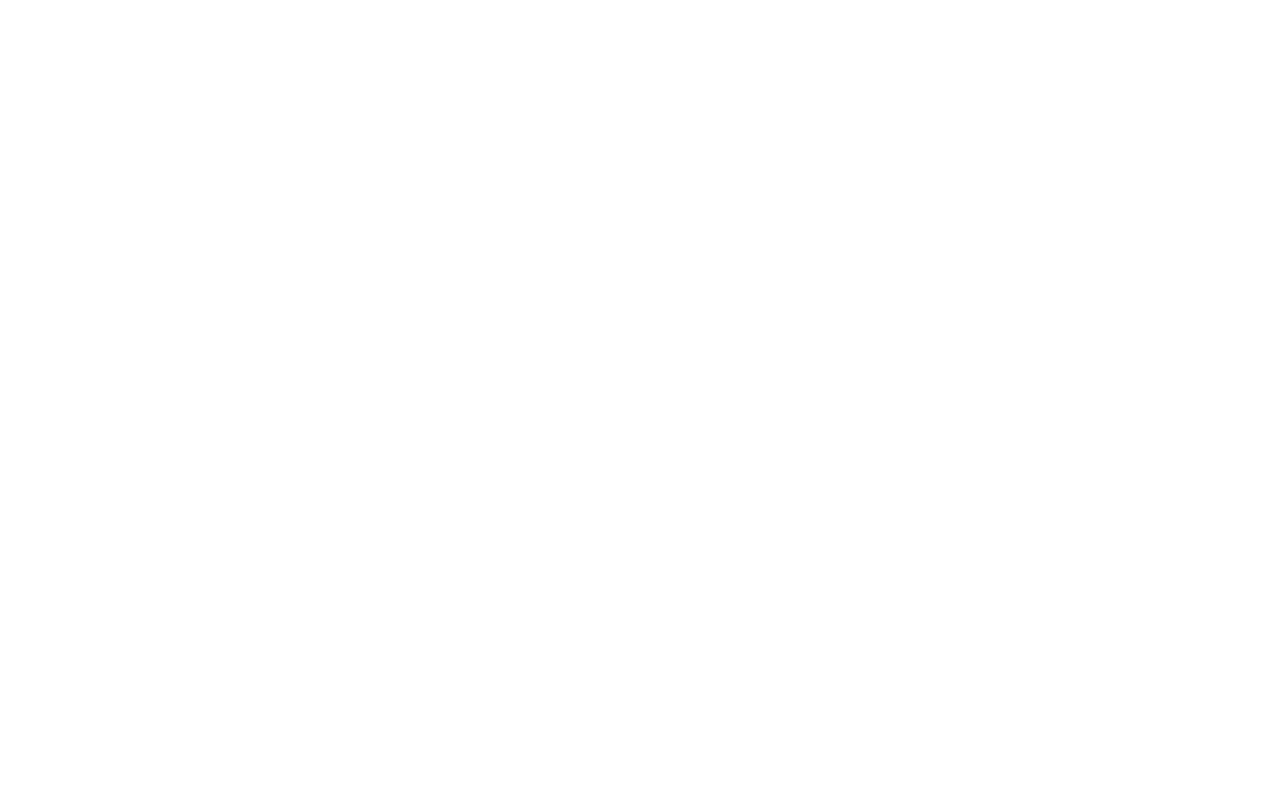
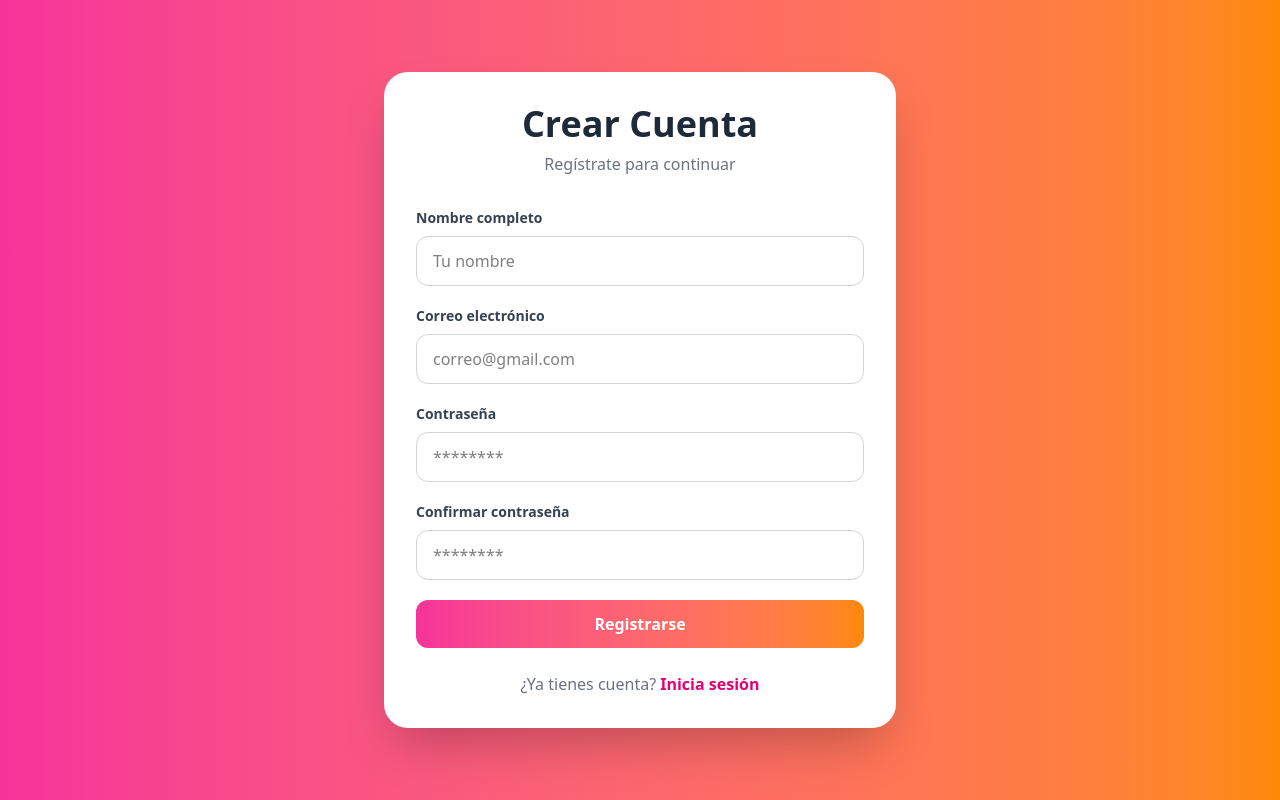
Before and after one commit to fabisrmz/tiendita_chida, an Angular app: page /register in a window 1280 px wide. Before the commit this address led to /. Built offline with nearby package versions, Linux system fonts and the light colour scheme.

Commit message:
feat(brawq):creacion del login y el register

```diff
--- /dev/null
+++ b/src/app/pages/Login/login/login.html
@@ -0,0 +1,60 @@
+<div class="min-h-screen flex items-center justify-center bg-linear-to-r from-blue-500 to-purple-600 p-4">
+
+  <div class="bg-white w-full max-w-md rounded-3xl shadow-2xl p-8">
+
+    <div class="text-center mb-8">
+
+      <h1 class="text-4xl font-bold text-gray-800 mb-2">
+        Bienvenido
+      </h1>
+
+      <p class="text-gray-500">
+        Inicia sesión en tu cuenta
+      </p>
+
+    </div>
+
+    <form class="flex flex-col gap-5">
+
+      <div>
+        <label class="block text-sm font-semibold text-gray-700 mb-2">
+          Correo electrónico
+        </label>
+
+        <input
+          type="email"
+          placeholder="correo@gmail.com"
+          class="w-full border border-gray-300 rounded-xl px-4 py-3 focus:outline-none focus:ring-2 focus:ring-blue-500"
+        />
+      </div>
+
+      <div>
+        <label class="block text-sm font-semibold text-gray-700 mb-2">
+          Contraseña
+        </label>
+
+        <input
+          type="password"
+          placeholder="********"
+          class="w-full border border-gray-300 rounded-xl px-4 py-3 focus:outline-none focus:ring-2 focus:ring-blue-500"
+        />
+      </div>
+
+      <button
+        class="bg-linear-to-r from-blue-500 to-purple-600 text-white py-3 rounded-xl font-semibold hover:opacity-90 transition"
+      >
+        Iniciar Sesión
+      </button>
+
+    </form>
+
+    <p class="text-center text-gray-500 mt-6">
+      ¿No tienes cuenta?
+      <span class="text-blue-600 font-semibold cursor-pointer">
+        Regístrate
+      </span>
+    </p>
+
+  </div>
+
+</div>
--- /dev/null
+++ b/src/app/pages/Register/register/register.html
@@ -0,0 +1,84 @@
+<div class="min-h-screen flex items-center justify-center bg-linear-to-r from-pink-500 to-orange-400 p-4">
+
+  <div class="bg-white w-full max-w-lg rounded-3xl shadow-2xl p-8">
+
+    <div class="text-center mb-8">
+
+      <h1 class="text-4xl font-bold text-gray-800 mb-2">
+        Crear Cuenta
+      </h1>
+
+      <p class="text-gray-500">
+        Regístrate para continuar
+      </p>
+
+    </div>
+
+    <form class="flex flex-col gap-5">
+
+      <div>
+        <label class="block text-sm font-semibold text-gray-700 mb-2">
+          Nombre completo
+        </label>
+
+        <input
+          type="text"
+          placeholder="Tu nombre"
+          class="w-full border border-gray-300 rounded-xl px-4 py-3 focus:outline-none focus:ring-2 focus:ring-pink-500"
+        />
+      </div>
+
+      <div>
+        <label class="block text-sm font-semibold text-gray-700 mb-2">
+          Correo electrónico
+        </label>
+
+        <input
+          type="email"
+          placeholder="correo@gmail.com"
+          class="w-full border border-gray-300 rounded-xl px-4 py-3 focus:outline-none focus:ring-2 focus:ring-pink-500"
+        />
+      </div>
+
+      <div>
+        <label class="block text-sm font-semibold text-gray-700 mb-2">
+          Contraseña
+        </label>
+
+        <input
+          type="password"
+          placeholder="********"
+          class="w-full border border-gray-300 rounded-xl px-4 py-3 focus:outline-none focus:ring-2 focus:ring-pink-500"
+        />
+      </div>
+
+      <div>
+        <label class="block text-sm font-semibold text-gray-700 mb-2">
+          Confirmar contraseña
+        </label>
+
+        <input
+          type="password"
+          placeholder="********"
+          class="w-full border border-gray-300 rounded-xl px-4 py-3 focus:outline-none focus:ring-2 focus:ring-pink-500"
+        />
+      </div>
+
+      <button
+        class="bg-linear-to-r from-pink-500 to-orange-400 text-white py-3 rounded-xl font-semibold hover:opacity-90 transition"
+      >
+        Registrarse
+      </button>
+
+    </form>
+
+    <p class="text-center text-gray-500 mt-6">
+      ¿Ya tienes cuenta?
+      <span class="text-pink-600 font-semibold cursor-pointer">
+        Inicia sesión
+      </span>
+    </p>
+
+  </div>
+
+</div>
--- a/src/app/pages/home/home.css
+++ b/src/app/pages/home/home.css
@@ -103,3 +103,38 @@
     font-size: 40px;
   }
 }
+.auth-buttons{
+  display: flex;
+  gap: 10px;
+}
+
+.login-btn{
+  background: white;
+  color: #6d28d9;
+  border: 2px solid #6d28d9;
+  padding: 10px 18px;
+  border-radius: 10px;
+  cursor: pointer;
+  font-weight: bold;
+  transition: .3s;
+}
+
+.login-btn:hover{
+  background: #6d28d9;
+  color: white;
+}
+
+.register-btn{
+  background: linear-gradient(to right, #3b82f6, #9333ea);
+  color: white;
+  border: none;
+  padding: 10px 18px;
+  border-radius: 10px;
+  cursor: pointer;
+  font-weight: bold;
+  transition: .3s;
+}
+
+.register-btn:hover{
+  opacity: .9;
+}
--- a/src/app/pages/home/home.ts
+++ b/src/app/pages/home/home.ts
@@ -8,11 +8,20 @@
   template: `
     <div class="container">
 
+      <!-- NAVBAR -->
       <nav class="navbar">
-        <h1 class="logo">Lupita Ramirez</h1>
+
+        <h1 class="logo">
+          Lupita Ramirez
+        </h1>
 
         <ul class="menu">
-          <li><a routerLink="/">Inicio</a></li>
+
+          <li>
+            <a routerLink="/">
+              Inicio
+            </a>
+          </li>
 
           <li>
             <a routerLink="/products">
@@ -20,17 +29,53 @@
             </a>
           </li>
 
-          <li><a href="#acerca">Acerca</a></li>
-          <li><a href="#contacto">Contacto</a></li>
+          <li>
+            <a href="#acerca">
+              Acerca
+            </a>
+          </li>
+
+          <li>
+            <a href="#contacto">
+              Contacto
+            </a>
+          </li>
+
         </ul>
+
+        <!-- BOTONES -->
+        <div class="auth-buttons">
+
+          <button
+            class="login-btn"
+            routerLink="/login"
+          >
+            Login
+          </button>
+
+          <button
+            class="register-btn"
+            routerLink="/register"
+          >
+            Register
+          </button>
+
+        </div>
+
       </nav>
 
+      <!-- HERO -->
       <section class="hero">
 
         <div class="content">
 
-          <h1>CAMBIOS DESDE REMOTO</h1>
-          <h2>Bienvenido a Lupis</h2>
+          <h1>
+            CAMBIOS DESDE REMOTO
+          </h1>
+
+          <h2>
+            Bienvenido a Lupis
+          </h2>
 
           <p>
             Una aplicación moderna diseñada para ayudarte.
@@ -43,10 +88,12 @@
         </div>
 
         <div class="image">
+
           <img
             src="https://cdn-icons-png.flaticon.com/512/4712/4712027.png"
             alt="Inicio"
           />
+
         </div>
 
       </section>
```
Also changed, not shown: src/app/app.routes.ts (+11 -0 lines), src/app/pages/Login/login/login.ts (added, +10 -0 lines), src/app/pages/Register/register/register.ts (added, +10 -0 lines).
